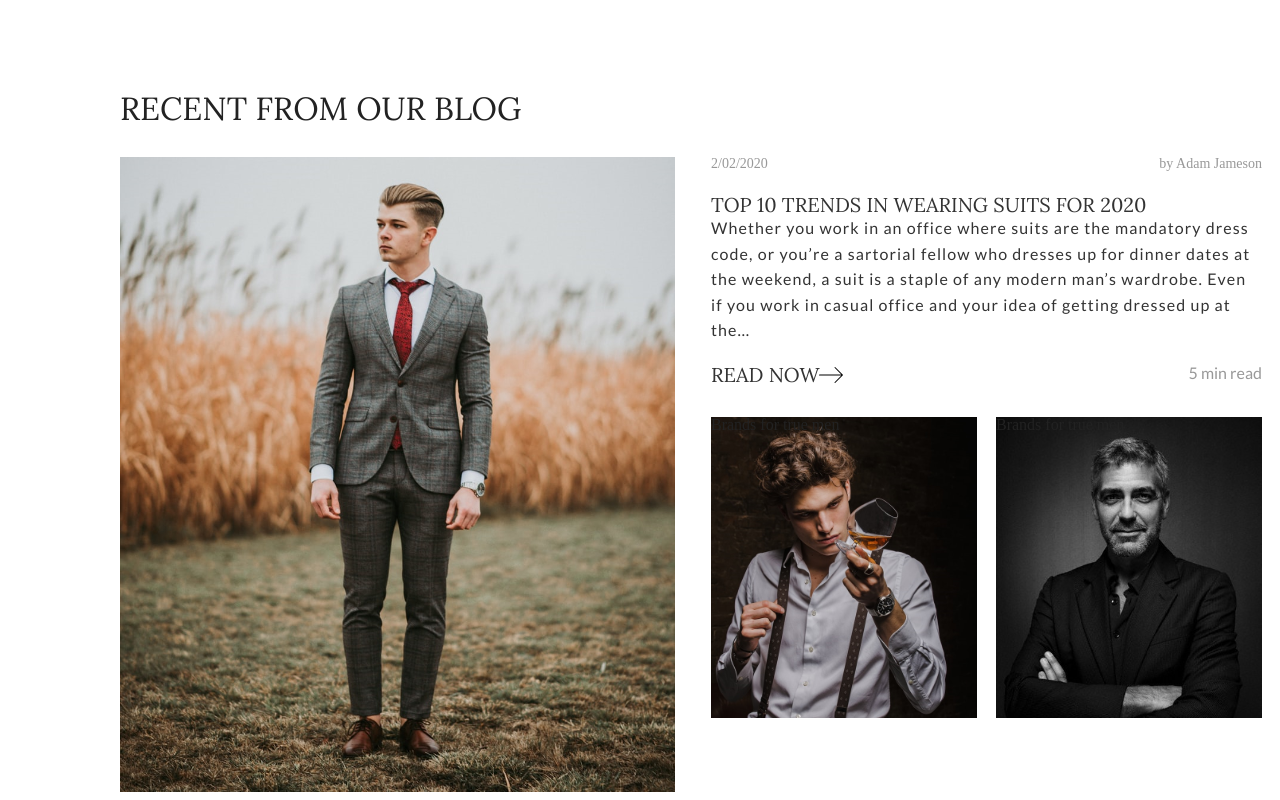
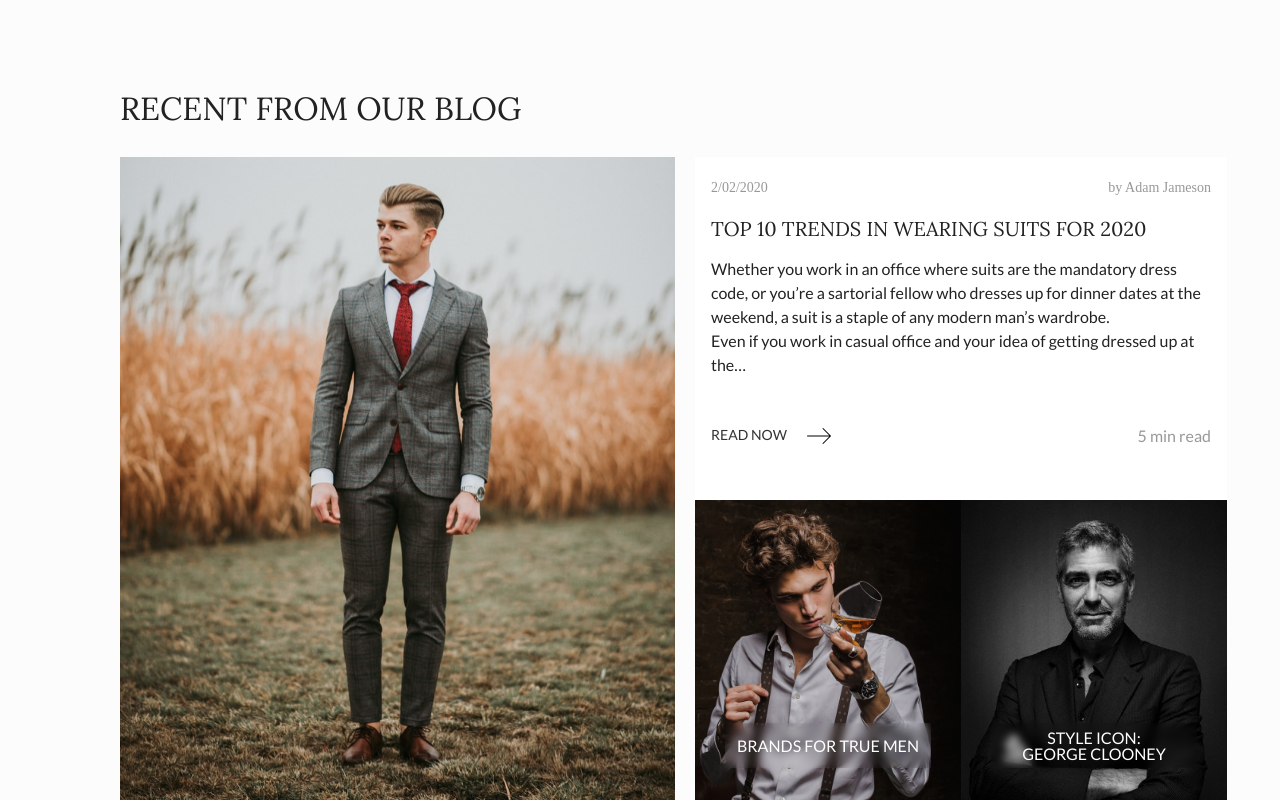
Before and after one commit to nino-kakulia1/be-geltman, a website built with webpack: page src/template.html in a window 1280 px wide. Shown: the part 2963-3763 px from the top of the page. Built offline with nearby package versions, Linux system fonts and the light colour scheme; files whose address does not match are found by name.

Commit message:
added new classes

```diff
--- a/src/styles/_blog-section.scss
+++ b/src/styles/_blog-section.scss
@@ -10,13 +10,61 @@
     //
     display: block;
   }
-  &__connteiner {
+
+  &__content {
+    margin-left: 20px;
+    width: 551px;
+    background-color: #ffffff;
+  }
+
+  &__conteiner {
     display: flex;
   }
 
-  &__posts {
-    margin-left: 36px;
+  &__related-posts {
+    display: flex;
+    justify-content: space-between;
   }
+
+  &__related-post {
+    background-image: url(/public/styles.png);
+    position: relative;
+    width: 266px;
+    height: 300px;
+
+    &:nth-child(2) {
+      background-image: url(/public/styles2.png);
+    }
+  }
+
+  &__button-blured {
+    font-weight: normal;
+    width: 206px;
+    height: 45px;
+    align-items: center;
+    text-decoration: none;
+    //
+    color: #ffffff;
+    font-size: 16px;
+    font-family: 'Lato', sans-serif;
+    text-transform: uppercase;
+    //
+
+    //
+    display: flex;
+    justify-content: center;
+    text-align: center;
+    position: absolute;
+    //
+    left: 50%;
+    backdrop-filter: blur(4px);
+    transform: translateX(-50%);
+    bottom: 32px;
+  }
+}
+
+.blog-post {
+  padding: 24px 16px;
 
   &__info {
     margin-bottom: 24px;
@@ -28,69 +76,43 @@
     justify-content: space-between;
   }
 
-  &__subtitle {
+  &__title {
     font-size: 20px;
+    font-family: $font-main;
+    margin-bottom: 18px;
     text-transform: uppercase;
-    font-family: $font-main;
-    color: #333333;
-    opacity: 1;
   }
 
   &__description {
-    font-size: 16px;
+    font: 16px;
+    font-family: $font-secondary;
+    height: 155px;
+    line-height: 1.5;
     margin-bottom: 16px;
-    letter-spacing: 1.1px;
+  }
+
+  &__read-info {
+    display: flex;
+    justify-content: space-between;
+    margin-bottom: 32px;
+  }
+
+  &__read-btn {
+    text-transform: uppercase;
     font-family: $font-secondary;
+    text-decoration: none;
+    font-size: 14px;
+    color: #333333;
+  }
 
-    color: #333333;
-    line-height: 1.6;
-    opacity: 1;
+  &__icon {
+    margin-left: 17px;
   }
-  &__read-now {
-    margin-top: 22px;
-    display: flex;
-  }
+
   &__read-duration {
     margin-left: auto;
+    font-family: $font-secondary;
     color: #333333;
     opacity: 0.5;
-    font-family: $font-secondary;
-  }
-  &__styles {
-    margin-top: 32px;
-    display: flex;
-    position: relative;
-  }
-
-  &__brands {
-    background-image: url('/public/styles.png');
-    width: 266px;
-    height: 301px;
-    position: relative;
-    background-position: center;
-    background-size: cover;
-    background-repeat: no-repeat;
-
-    &:nth-child(2) {
-      background-image: url('/public/styles2.png');
-      margin-left: 19px;
-    }
-  }
-  .button-button {
-    position: absolute;
-    height: 50px;
-    width: 206px;
-    align-items: center;
-    color: white;
-    opacity: 1;
-    backdrop-filter: blur(4px);
-    display: flex;
-    font-size: 16px;
-    text-transform: uppercase;
-    background-color: gray;
-    justify-content: center;
-    left: 50%;
-    transform: translateX(-50%);
-    bottom: 32px;
   }
 }
--- a/src/styles/_header.scss
+++ b/src/styles/_header.scss
@@ -1,3 +1,7 @@
+body {
+  background-color: #fcfcfc;
+}
+
 .header {
   padding: 0 119px;
   height: 110px;
--- a/src/template.html
+++ b/src/template.html
@@ -142,37 +142,45 @@
     <div class="blog-section">
       <span class="blog-section__title">Recent from our blog</span>
 
-      <div class="blog-section__connteiner">
+      <div class="blog-section__conteiner">
         <img class="blog-section__image" src="assets/blog-section.png" alt="" />
 
-        <div class="blog-section__posts">
-          <div class="blog-section__info">
-            <span class="blog-section-date">2/02/2020</span>
-            <span class="blog-sectionm-autor">by Adam Jameson</span>
+        <div class="blog-section__content">
+          <div class="blog-post">
+            <div class="blog-post__info">
+              <span class="blog-post__date">2/02/2020</span>
+              <span class="blog-post__autor">by Adam Jameson</span>
             </div>
-          <h1 class="blog-section__subtitle">
+            <h1 class="blog-post__title">
               Top 10 trends in wearing suits for 2020
             </h1>
-          <p class="blog-section__description">
+            <div class="blog-post__description">
               Whether you work in an office where suits are the mandatory dress
               code, or you’re a sartorial fellow who dresses up for dinner dates
               at the weekend, a suit is a staple of any modern man’s wardrobe.
+              <br />
               Even if you work in casual office and your idea of getting dressed
               up at the…
-          </p>
-
-          <div class="blog-section__read-now">
-            <span class="blog-section__subtitle">Read NOW</span>
-            <img src="assets/arrow.svg" alt="" />
-            <span class="blog-section__read-duration">5 min read</span>
             </div>
 
-          <div class="blog-section__styles">
-            <div class="blog-section__brands">
-              <div class="blog-section__button">Brands for true men</div>
+            <div class="blog-post__read-info">
+              <a class="blog-post__read-btn" href="#">
+                Read NOW
+                <img class="blog-post__icon" src="assets/arrow.svg" />
+              </a>
+
+              <span class="blog-post__read-duration">5 min read</span>
             </div>
-            <div class="blog-section__brands">
-              <div class="blog-post__button">Brands for true men</div>
+          </div>
+
+          <div class="blog-section__related-posts">
+            <div class="blog-section__related-post">
+              <div class="blog-section__button-blured">Brands for true men</div>
+            </div>
+            <div class="blog-section__related-post">
+              <div class="blog-section__button-blured">
+                Style icon: <br />George Clooney
+              </div>
             </div>
           </div>
         </div>
```
Lines whose indentation alone changed are shown as unchanged.
